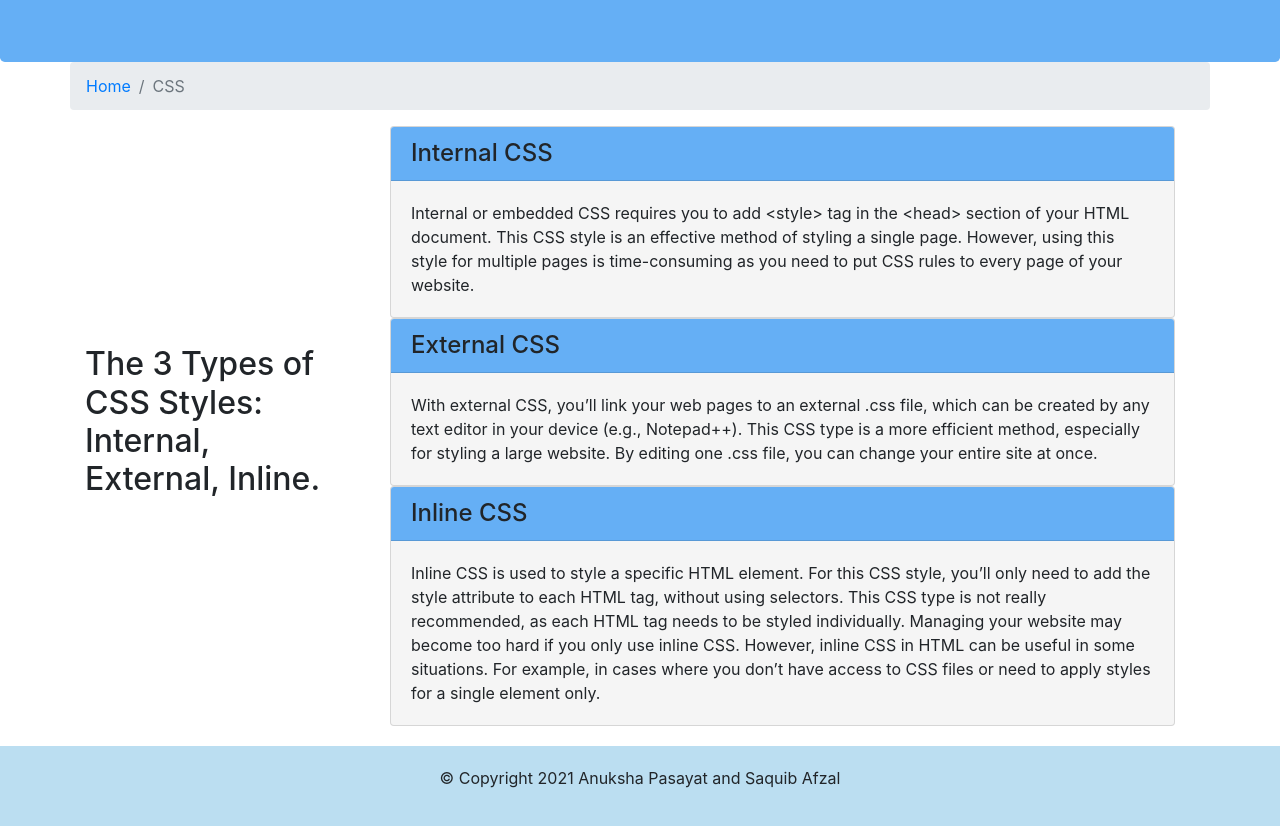
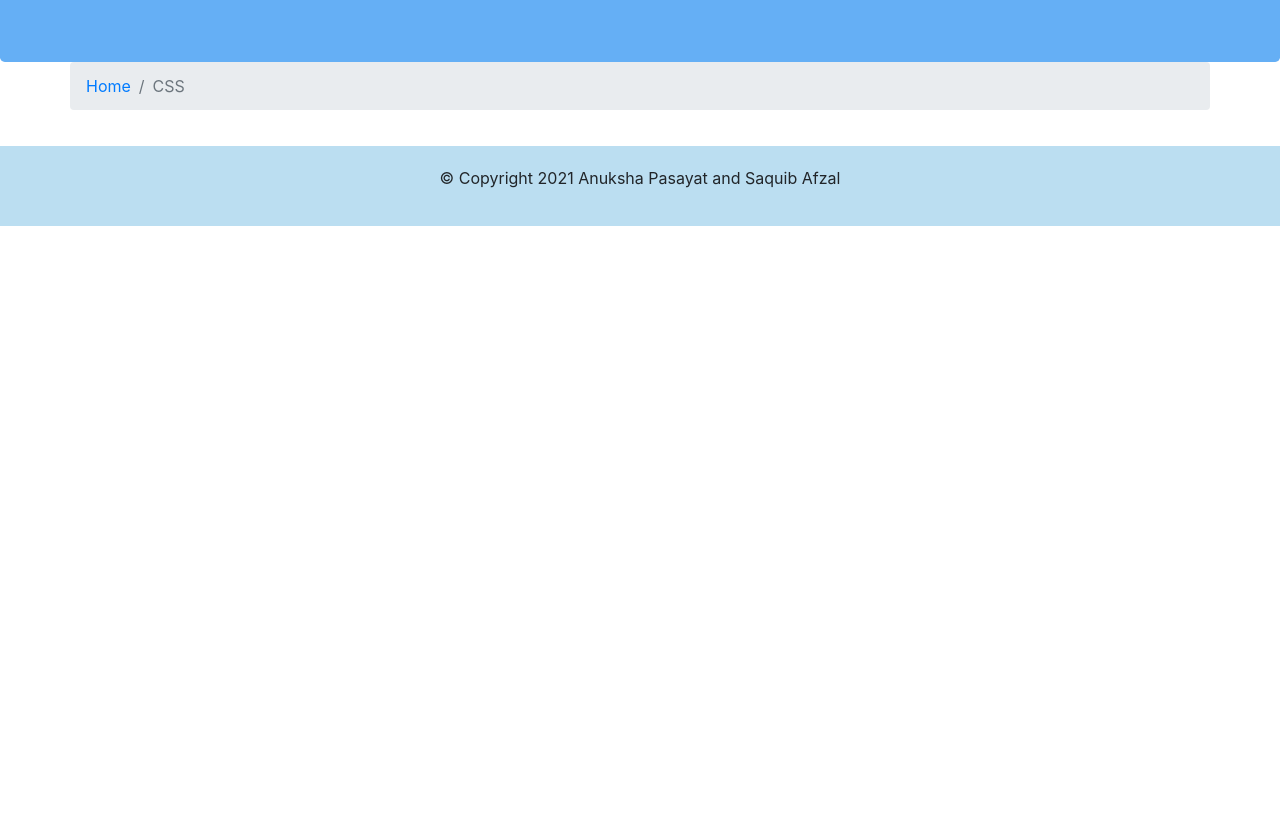
Before and after one commit to SaquibAfzal/PROJECT1, a website: page css.html in a window 1280 px wide. Shown: the part 460-1286 px from the top of the page. After the commit the page ends 800 px from the top, so only its background shows below. Drawn offline with nearby package versions, Linux system fonts and the light colour scheme.

Commit message:
no change

```diff
--- a/css.html
+++ b/css.html
@@ -26,19 +26,19 @@
             <div class="navbar-collapse collapse" id="navbar">
                 <ul class="navbar-nav mr-auto">
                     <li class="nav-item">
-                        <a href="./index.html" class="nav-link">Home</a>
+                        <a href="./index.html"  class="nav-link">Home</a>
                     </li>
                     <li class="nav-item">
-                        <a href="./html.html" class="nav-link">HTML</a>
+                        <a href="./html.html"  class="nav-link">HTML</a>
                     </li>
                     <li class="nav-item">
                         <a href="./css.html" class="nav-link active">CSS</a>
                     </li>
                     <li class="nav-item">
-                        <a href="./js.html" class="nav-link">JavaScript</a>
+                        <a href="./js.html"  class="nav-link">JavaScript</a>
                     </li>
                     <li class="nav-item">
-                        <a href="./contact.html" class="nav-link">Contact Us</a>
+                        <a href="./contact.html"  class="nav-link">Contact Us</a>
                     </li>
                 </ul>
             </div>
@@ -50,7 +50,7 @@
         <div class="container">
             <div class="row row-header">
                 <div class="col-12 col-md-6 offset-md-3">
-                    <img class="img-top img-fluid" src="./images/css.png" alt="center-piece">
+                    <img class="img-top img-fluid"src="./images/css.png" alt="center-piece" >
                 </div>
                 <div class="col-12 col-md-3"><br></div>
                 <div id="jumbotrondesc" class="col-12 col-md-8 offset-md-2 text-center">
@@ -61,73 +61,12 @@
         </div>
     </div>
     <!-- JUMBOTRON END -->
-    <!-- BREADCRUMB START-->
     <div class="container">
         <div class="row">
             <ol class="col-12 breadcrumb">
                 <li class="breadcrumb-item"><a href="./index.html">Home</a></li>
                 <li class="breadcrumb-item active">CSS</li>
             </ol>
-        </div>
-    </div>
-    <!-- BREADCRUMB END-->
-    <div class="container">
-        <div class="row align-items-center">
-            <div class="col-12 col-md-3 col-sm" >
-                <h2>The 3 Types of CSS Styles: Internal, External, Inline.</h2>
-            </div>
-            <div class="col col-sm col-md">
-                <div class="card">
-                    <div class="card-header" id="headingThree">
-                        <h4 class="mb-0">
-                            Internal CSS
-                        </h4>
-                    </div>
-                    <div id="collapseThree" class="collapse show" aria-labelledby="headingThree" data-parent="#">
-                        <div class="card-body">Internal or embedded CSS requires you to add &lt;style&gt; tag in
-                            the &lt;head&gt; section of your HTML document.
-
-                            This CSS style is an effective method of styling a single page. However, using this style
-                            for multiple pages is time-consuming as you need to put CSS rules to every page of your
-                            website.
-                        </div>
-                    </div>
-                </div>
-                <div class="card">
-                    <div class="card-header" id="headingThree">
-                        <h4 class="mb-0">
-                            External CSS
-                        </h4>
-                    </div>
-                    <div id="collapseThree" class="collapse show" aria-labelledby="headingThree" data-parent="#">
-                        <div class="card-body">With external CSS, you’ll link your web pages to an external .css
-                            file, which can be created by any text editor in your device (e.g., Notepad++).
-
-                            This CSS type is a more efficient method, especially for styling a large website. By editing
-                            one .css file, you can change your entire site at once.
-                        </div>
-                    </div>
-                </div>
-                <div class="card">
-                    <div class="card-header" id="headingThree">
-                        <h4 class="mb-0">
-                            Inline CSS
-                        </h4>
-                    </div>
-                    <div id="collapseThree" class="collapse show" aria-labelledby="headingThree" data-parent="#">
-                        <div class="card-body">Inline CSS is used to style a specific HTML element. For this CSS
-                            style, you’ll only need to add the style attribute to each HTML tag, without using
-                            selectors.
-
-                            This CSS type is not really recommended, as each HTML tag needs to be styled individually.
-                            Managing your website may become too hard if you only use inline CSS.
-
-                            However, inline CSS in HTML can be useful in some situations. For example, in cases where
-                            you don’t have access to CSS files or need to apply styles for a single element only.
-                        </div>
-                    </div>
-                </div>
-            </div>
         </div>
     </div>
 
--- a/css/styles.css
+++ b/css/styles.css
@@ -58,43 +58,7 @@ body {
 .btn-card {
     margin: 10px;
 }
-.card .card-header{
-    background-color: #65aff5;
-}
-.tab {
-    overflow: hidden;
-    border: 1px solid #ccc;
-    background-color: #f1f1f1;
-  }
 
-  /* Style the buttons that are used to open the tab content */
-  .tab button {
-    background-color: inherit;
-    float: left;
-    border: none;
-    outline: none;
-    cursor: pointer;
-    padding: 14px 16px;
-    transition: 0.3s;
-  }
-
-  /* Change background color of buttons on hover */
-  .tab button:hover {
-    background-color: #ddd;
-  }
-
-  /* Create an active/current tablink class */
-  .tab button.active {
-    background-color: #ccc;
-  }
-
-  /* Style the tab content */
-  .tabcontent {
-    display: none;
-    padding: 6px 12px;
-    border: 1px solid #ccc;
-    border-top: none;
-  }
 .tab-content {
     border-bottom: 1px solid #ddd;
     border-left: 1px solid #ddd;
```
Also changed, not shown: index.html (+0 -23 lines).
